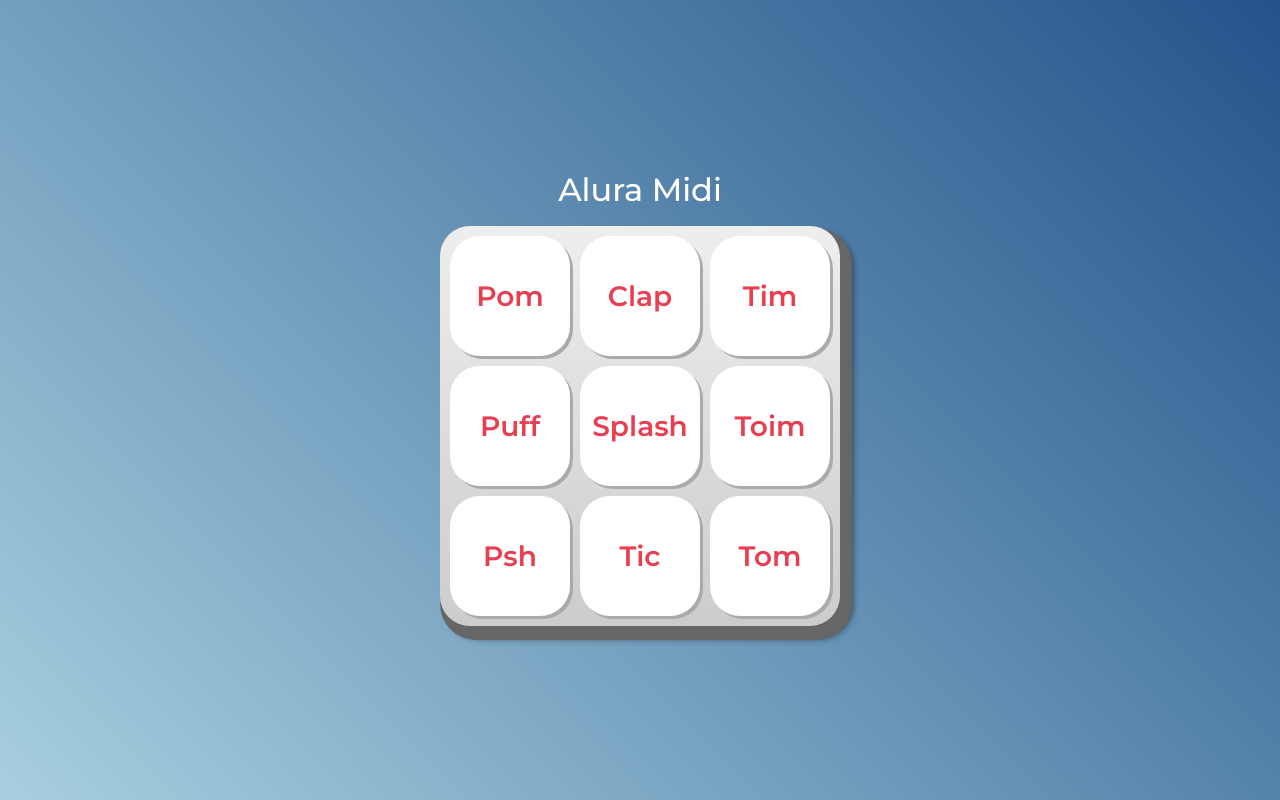
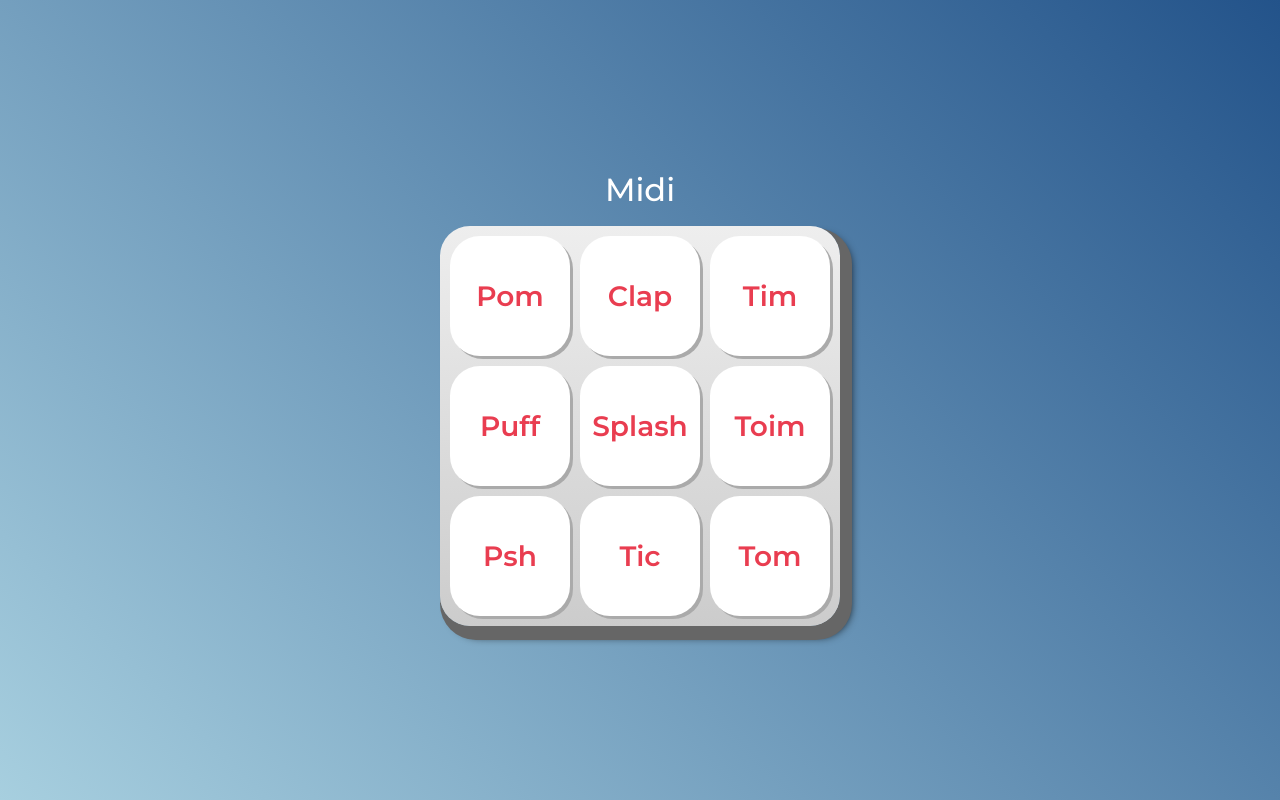
Before and after one commit to Joseneycosta/MidSis, a plain HTML site: page index.html in a window 1280 px wide. Drawn offline with Linux system fonts and the light colour scheme.

Commit message:
Nova alteração

```diff
--- a/index.html
+++ b/index.html
@@ -20,7 +20,7 @@
 </head>
 <body>
 
-    <h1>Alura Midi</h1>
+    <h1> Midi</h1>
 
     <section class="teclado">
         <button class="tecla tecla_pom">Pom</button>
```
